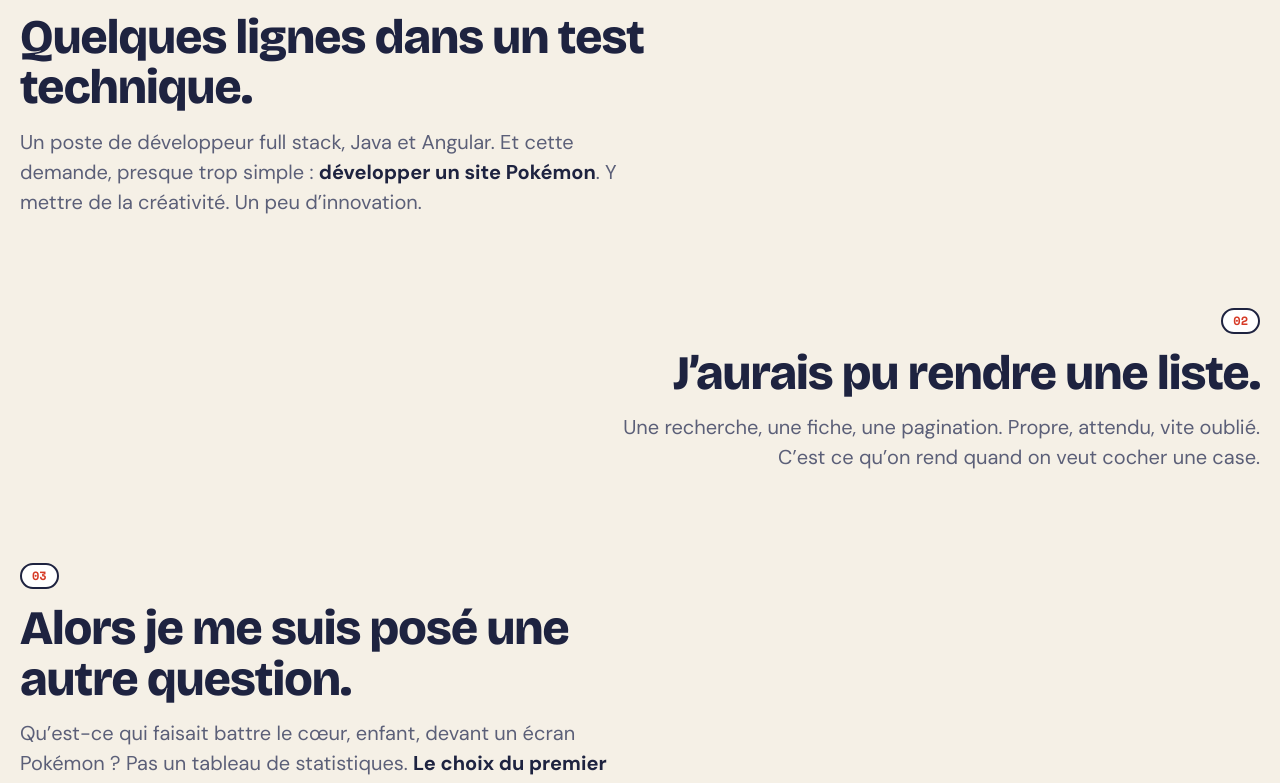
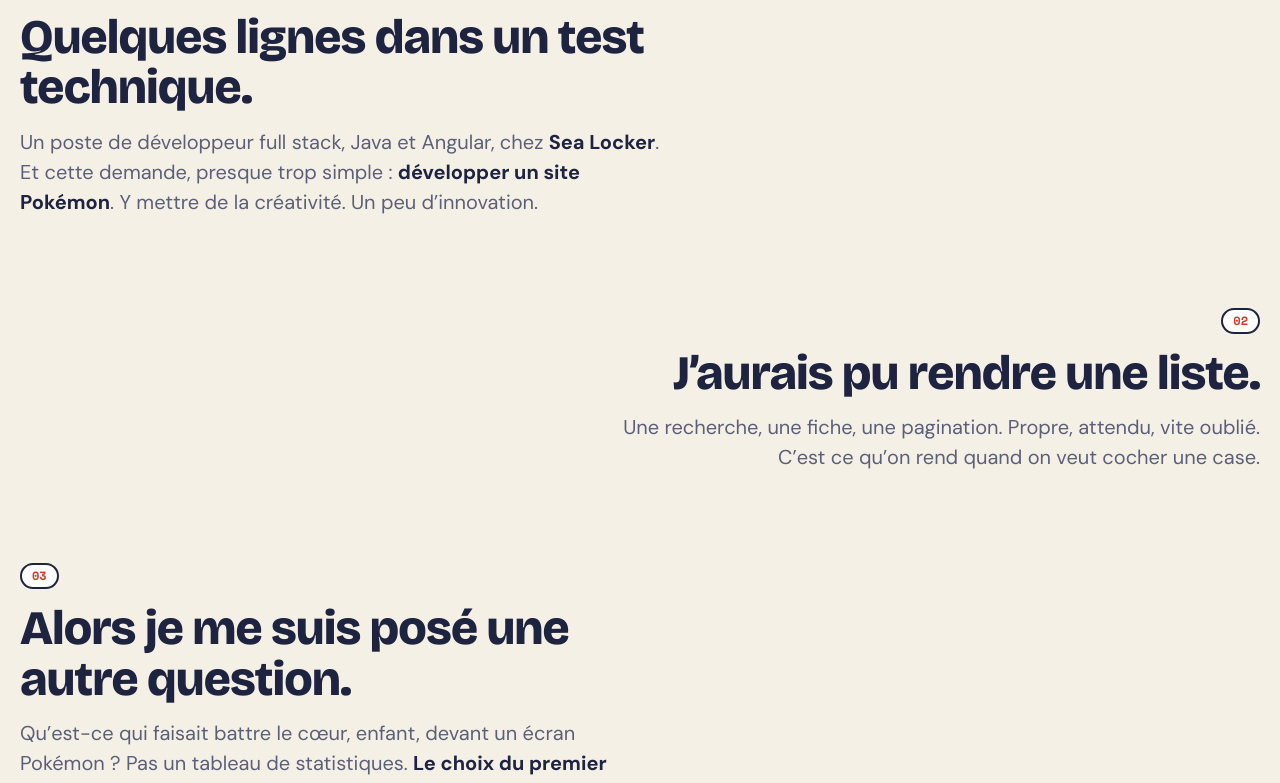
Before and after one commit to CodeShadowing95/pokepokedex, an Angular app: page /credits in a window 1280 px wide. Shown: the part 869-1652 px from the top of the page. Built offline with nearby package versions, Linux system fonts and the light colour scheme.

Commit message:
Nomme Sea Locker dans la page Crédits
Co-Authored-By: Claude Opus 5.5 <noreply@anthropic.com>
Claude-Session: https://claude.ai/code/session_01Hmxu4sYxzxWiSdKxUx7EtA

```diff
--- a/src/app/pages/credits/credits.css
+++ b/src/app/pages/credits/credits.css
@@ -47,6 +47,8 @@
 .roles { margin: 24px auto 0; max-width: 720px; display: flex; flex-direction: column; gap: 30px; }
 .roles dt { font-family: var(--font-mono); font-size: 12px; font-weight: 700; letter-spacing: 0.08em; text-transform: uppercase; color: var(--color-encre-douce); }
 .roles dd { margin: 6px 0 0; font-family: var(--font-titre); font-weight: 800; font-size: clamp(22px, 2.8vw, 32px); letter-spacing: -0.02em; line-height: 1.15; }
+.lien-ext { text-decoration: underline; text-decoration-color: var(--color-rouge); text-decoration-thickness: 4px; text-underline-offset: 6px; }
+.lien-ext:hover { color: var(--color-rouge); }
 .mention { max-width: 640px; margin: 60px auto 0; font-size: 14px; color: var(--color-encre-douce); }
 
 /* ---- Fin ---------------------------------------------------------------- */
--- a/src/app/pages/credits/credits.html
+++ b/src/app/pages/credits/credits.html
@@ -16,7 +16,7 @@
   <div class="tableau reveler">
     <span class="num mono">01</span>
     <p class="grand">Quelques lignes dans un test technique.</p>
-    <p>Un poste de développeur full stack, Java et Angular. Et cette demande, presque trop simple : <strong>développer un site Pokémon</strong>. Y mettre de la créativité. Un peu d’innovation.</p>
+    <p>Un poste de développeur full stack, Java et Angular, chez <strong>Sea Locker</strong>. Et cette demande, presque trop simple : <strong>développer un site Pokémon</strong>. Y mettre de la créativité. Un peu d’innovation.</p>
   </div>
 
   <div class="tableau reveler droite">
@@ -75,7 +75,7 @@
 
   <dl class="roles">
     <div class="reveler"><dt>Idée, conception et développement</dt><dd>Vastolorde</dd></div>
-    <div class="reveler"><dt>Pour</dt><dd>L’équipe qui a lu ces lignes jusqu’ici</dd></div>
+    <div class="reveler"><dt>Pour</dt><dd><a class="lien-ext" href="https://www.sealocker.fr/" target="_blank" rel="noopener">Sea Locker</a>, et l’équipe qui a lu ces lignes jusqu’ici</dd></div>
     <div class="reveler"><dt>Données des 1 025 Pokémon, images et cris</dt><dd>PokéAPI et la communauté qui la fait vivre</dd></div>
     <div class="reveler"><dt>Sprites animés de l’arène</dt><dd>La collection Pokémon Showdown, via PokéAPI</dd></div>
     <div class="reveler"><dt>Typographies</dt><dd>Bricolage Grotesque, DM Sans et Space Mono, via Google Fonts</dd></div>
@@ -85,7 +85,7 @@
   </dl>
 
   <p class="mention reveler">
-    Ce site est un projet de fan, réalisé dans le cadre d’un test technique, sans aucun but commercial. Pokémon et les noms de Pokémon sont des marques de
+    Ce site est un projet de fan, réalisé dans le cadre d’un test technique pour Sea Locker, sans aucun but commercial. Sea Locker n’est pas l’auteur de ce site. Pokémon et les noms de Pokémon sont des marques de
     leurs propriétaires respectifs. Les champions et les badges de la campagne sont des personnages inventés pour l’occasion.
   </p>
 </section>
```
